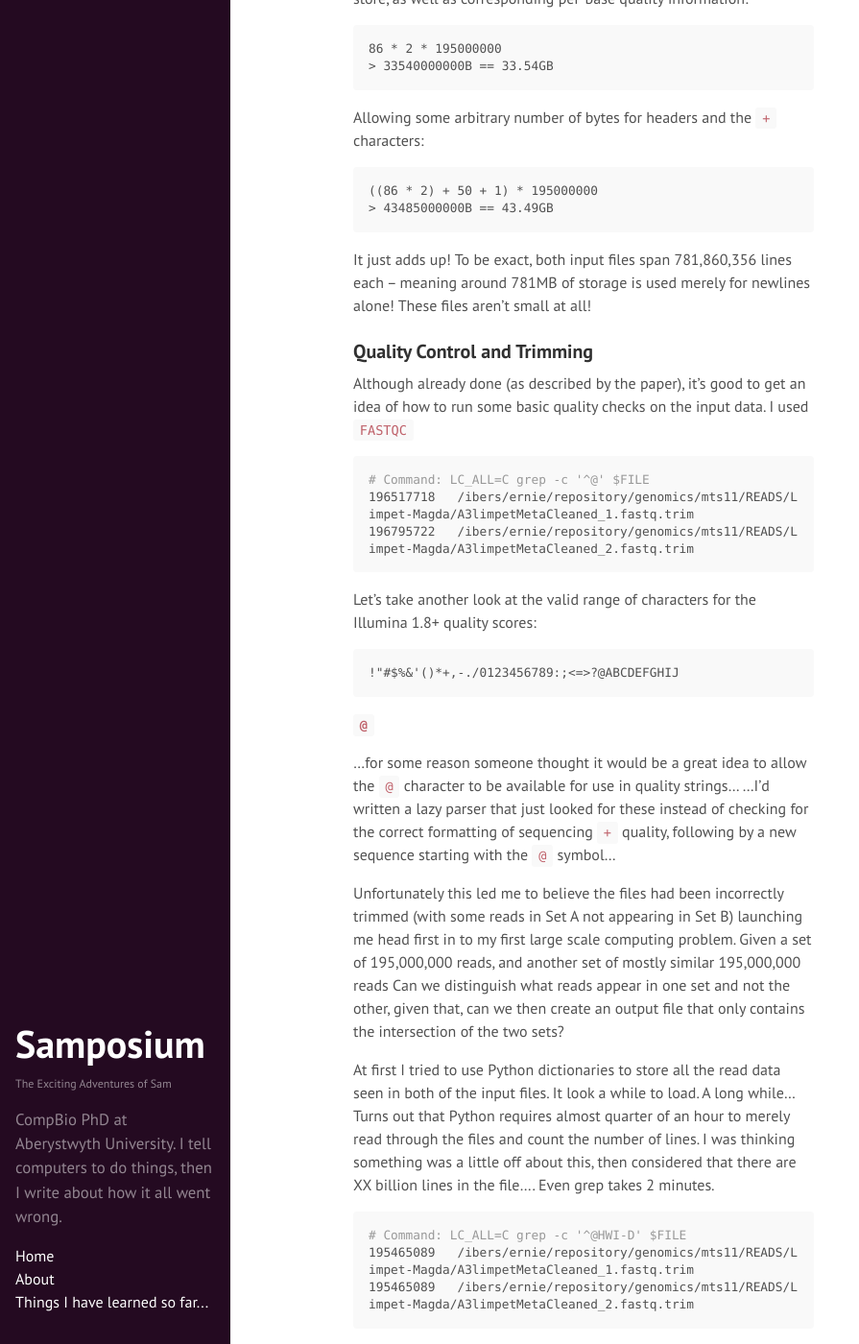
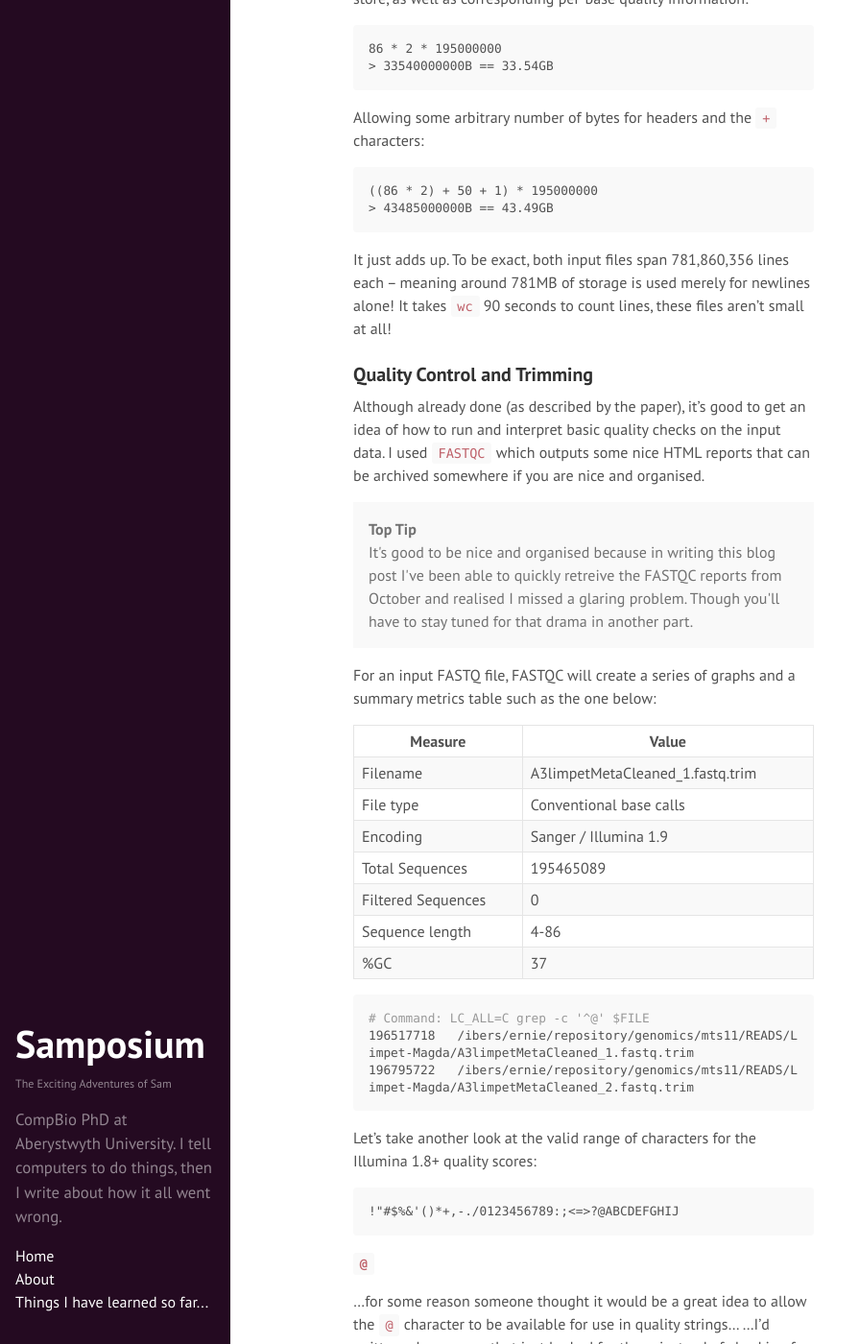
Before and after one commit to SamStudio8/samstudio8.github.io.off, a Jekyll site: the page built from _posts/2015-04-21-the-story-so-far-p1.md, in a window 1280 px wide and 1400 px high, scrolled down 2336 px. Shown: the whole window at 96% size, without its empty margins (0-895 px from the left). Built offline with Jekyll 4.4.1, drawn with Linux system fonts in a browser that asks for light colours; Markdown is read by kramdown in place of the engine named in the settings; some of the changed text lies outside the part shown.

Commit message:
I bumbled the FASTQC

````diff
--- a/_posts/2015-04-21-the-story-so-far-p1.md
+++ b/_posts/2015-04-21-the-story-so-far-p1.md
@@ -87,14 +87,35 @@ Allowing some arbitrary number of bytes for headers and the `+` characters:
 > 43485000000B == 43.49GB
 ```
 
-It just adds up! To be exact, both input files span 781,860,356 lines each -- meaning around
-781MB of storage is used merely for newlines alone! These files aren't small at all!
+It just adds up. To be exact, both input files span 781,860,356 lines each -- meaning around
+781MB of storage is used merely for newlines alone! It takes `wc` 90 seconds to count lines,
+these files aren't small at all!
 
 
 ### Quality Control and Trimming
 
-Although already done (as described by the paper), it's good to get an idea of how to run
-some basic quality checks on the input data. I used [`FASTQC`](http://www.bioinformatics.babraham.ac.uk/projects/fastqc/)
+Although already done (as described by the paper), it's good to get an idea of how to run and interpret
+basic quality checks on the input data. I used [`FASTQC`](http://www.bioinformatics.babraham.ac.uk/projects/fastqc/)
+which outputs some nice HTML reports that can be archived somewhere if you are nice and organised.
+
+<p class="message"><b>Top Tip</b><br />
+It's good to be nice and organised because in writing this blog post I've been able
+to quickly retreive the FASTQC reports from October and realised I missed a glaring problem.
+Though you'll have to stay tuned for that drama in another part.</p>
+
+For an input FASTQ file, FASTQC will create a series of graphs and a summary metrics table
+such as the one below:
+
+| Measure            | Value                            |
+|--------------------|----------------------------------|
+| Filename           | A3limpetMetaCleaned_1.fastq.trim |
+| File type          | Conventional base calls          |
+| Encoding           | Sanger / Illumina 1.9            |
+| Total Sequences    | 195465089                        |
+| Filtered Sequences | 0                                |
+| Sequence length    | 4-86                             |
+| %GC                | 37                               |
+
 
 ```bash
 # Command: LC_ALL=C grep -c '^@' $FILE
@@ -148,6 +169,7 @@ There's two main issues of size here:
 * Don't try and count the number of sequences in a FASTQ file by counting `@` characters.
 * Prepend `LC_ALL=C` to commands like `grep` and `awk` if you don't need to support non-ASCII character spaces.
 * Processing **massive** files takes time (more than a minute) and there's nothing wrong with that.
+* Try to actually read quality reports, then read them again. Then grab a coffee and read them for a third time before you do anything.
 
 * * *
 
````
